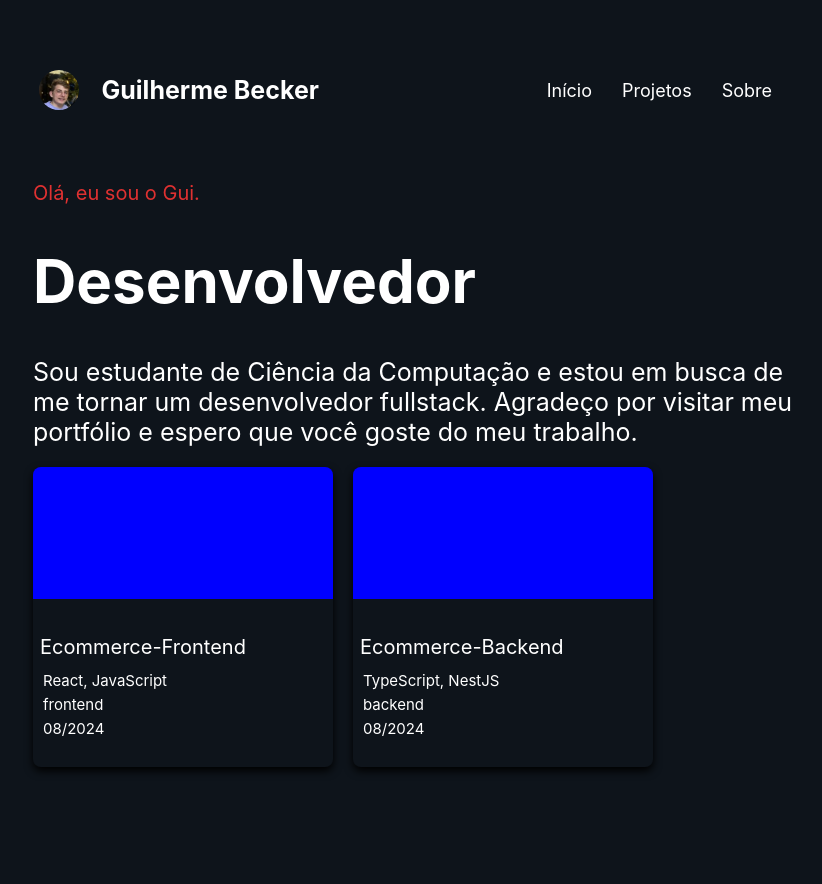
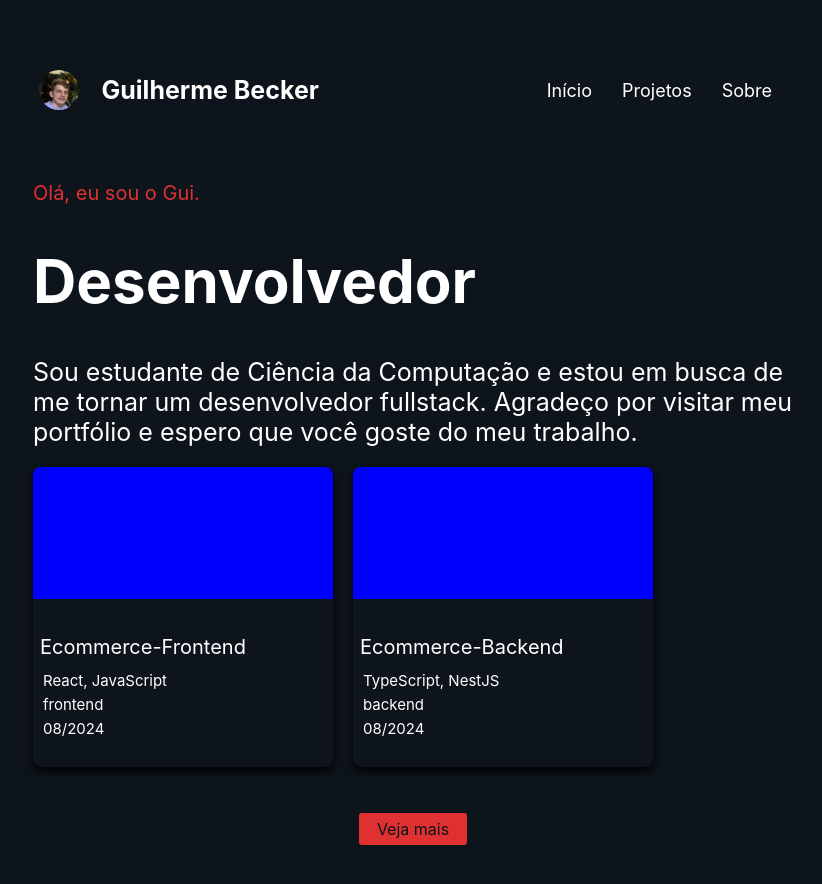
Before and after one commit to guiiBecker/portifolioo, a React (Create React App) app: page / in a window 1280 px wide. Shown: the top 884 px of the page, without its empty margins (227-1049 px from the left). Built offline with nearby package versions, Linux system fonts and the light colour scheme.

Commit message:
feat. button style and linked

```diff
--- a/src/components/buttons/homebutton/index.tsx
+++ b/src/components/buttons/homebutton/index.tsx
@@ -1 +1,28 @@
+import { StyledLink } from "../../feed/style";
+import { ButtonStyled, DivButton, NavLink } from "./style";
+
+
+
+export default function ButtonHomePage(){
+    return(
+        <DivButton>
+
+                <ButtonStyled as={NavLink} href="/projetos">
+                    Veja mais
+                </ButtonStyled>
+
+        </DivButton>
+    );
+};
+
+
+
+
+
+
+
+
+
+
+
 export {}
--- a/src/components/buttons/homebutton/style.ts
+++ b/src/components/buttons/homebutton/style.ts
@@ -1 +1,27 @@
+import styled from "styled-components"
+export const ButtonStyled = styled.button
+`
+ background:#df3131;
+ color: #0e141b;
+ font-size: 1em;
+ margin: 1em;
+ padding: 0.25em 1em;
+ border: 2px solid #df3131;
+ border-radius: 3px;
+
+`;
+export const DivButton = styled.div
+`
+ margin-top: 20px;
+ display: flex;
+ justify-content: center;
+ align-items: center;
+
+`;
+export const NavLink = styled.a
+`
+ text-decoration: none;
+
+`;
+
 export {}
--- a/src/components/feed/index.tsx
+++ b/src/components/feed/index.tsx
@@ -4,6 +4,7 @@ import backendimage from '../../assets/backend-coding.png';
 import frontendimage from '../../assets/ux-design.png';
 import { error } from "console";
 import GithubImage from '../../assets/github.png'
+import ButtonHomePage from "../buttons/homebutton";
 
 interface Projeto {
     name: string;
--- a/src/components/feed/style.ts
+++ b/src/components/feed/style.ts
@@ -4,9 +4,6 @@ import styled from "styled-components"
 interface StyledDivProps{
     hoverImage: string;
 }
-
-
-
 export const ContainerCards = styled.div
 `
  width: 300px;
@@ -19,9 +16,7 @@ export const ContainerCards = styled.div
  flex-wrap: wrap;
  margin:10px;
  position:relative;
-
 `;
-
 export const BannerContainer = styled.div<StyledDivProps>
 `
  display: flex;
@@ -61,19 +56,14 @@ export const BannerContainer = styled.div<StyledDivProps>
     background-position: center;
     opacity: 0.7;
   }
-
-
 `;
-
 export const CardInfos = styled.div
 `
  margin:0;
-
  padding-top: 0;
  display: flex:
  align-itens: left;
 `;
-
 export const CardTitle = styled.p
 `
  margin:0;
@@ -81,7 +71,6 @@ export const CardTitle = styled.p
  padding: 7px;
  font-size: 20px;
 `;
-
 export const CardParagh = styled.p
 `
  color:white;
@@ -89,13 +78,6 @@ export const CardParagh = styled.p
  margin:0;
  padding-top: 5px;
  padding-left: 10px;
-
 `;
-
-
 export const StyledLink = styled.a
-`
-
-
-`;
-export{}
+``;
--- a/src/pages/home.tsx
+++ b/src/pages/home.tsx
@@ -1,3 +1,4 @@
+import ButtonHomePage from '../components/buttons/homebutton';
 import Feed from '../components/feed';
 import Header from '../components/header';
 import MainLayout from '../components/mainlayout';
@@ -9,6 +10,7 @@ export default function Home() {
       <MainLayout>
         <Text></Text>
         <Feed></Feed>
+        <ButtonHomePage></ButtonHomePage>
       </MainLayout>
     </div>
   );
```
